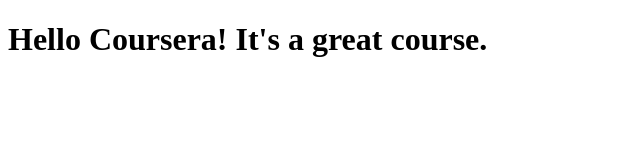
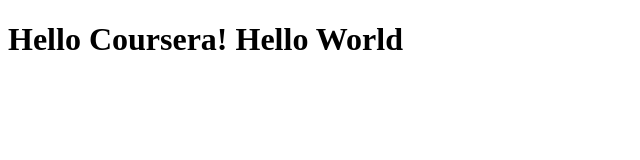
Before and after one commit to t-07/Coursera, a plain HTML site: page site/index.html in a window 1280 px wide. Shown: the whole page, without its empty margins (0-640 px from the left). Drawn offline with Linux system fonts and the light colour scheme.

Commit message:
small changes made

```diff
--- a/site/index.html
+++ b/site/index.html
@@ -4,6 +4,6 @@
 	<title>Coursera</title>
 </head>
 <body>
-<h1>Hello Coursera! It's a great course.</h1>
+<h1>Hello Coursera! Hello World</h1>
 </body>
 </html>
```
